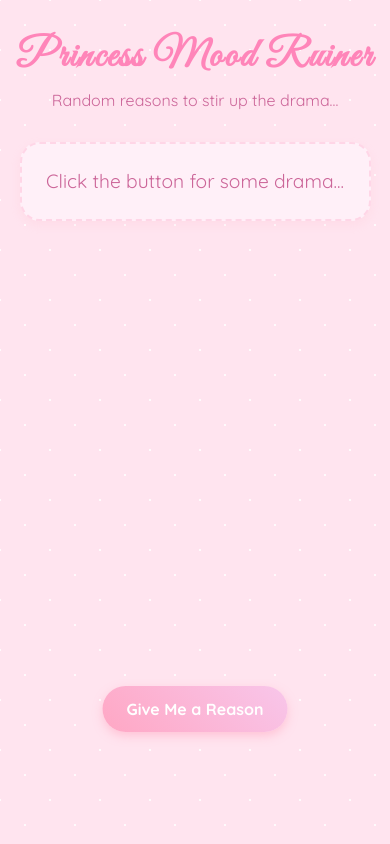
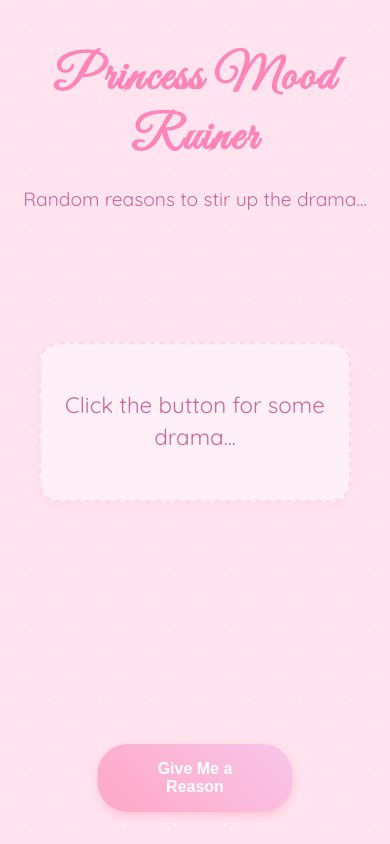
Before and after one commit to cherifknn/Princess-Mood-Ruiner, a plain HTML site: page index.html in a window 390 px wide. Drawn offline with Linux system fonts and the light colour scheme.

Commit message:
Update mood.css

```diff
--- a/mood.css
+++ b/mood.css
@@ -1,36 +1,17 @@
-/* RESET */
-* {
+/* 1) PAGE SETUP: No scrolling, occupies full screen */
+html, body {
     margin: 0;
     padding: 0;
-    box-sizing: border-box;
+    width: 100%;
+    height: 100%;
+    overflow: hidden; /* No scrolling, content is clipped if it exceeds 100vh */
+    font-family: 'Quicksand', sans-serif;
+    background: #ffe4ef; /* Light pink */
+    color: #333;
+    position: relative;
   }
 
-  /* FLEX LAYOUT FOR STICKY FOOTER */
-  body {
-    display: flex;              /* make the body a flex container */
-    flex-direction: column;     /* stack items vertically */
-    min-height: 100vh;          /* ensure body takes full viewport height */
-    font-family: 'Quicksand', sans-serif;
-    background: #ffe4ef;        /* Light pink background */
-    color: #333;
-    position: relative;
-    overflow-x: hidden;
-  }
-
-  /* MAIN CONTENT (flex:1 for sticky footer) */
-  main {
-    flex: 1;
-    display: flex;
-    flex-direction: column;
-    align-items: center;
-    margin: 3rem auto;
-    width: 90%;
-    max-width: 700px;
-    position: relative;
-    z-index: 1;
-  }
-
-  /* SPARKLY BACKGROUND OVERLAY (STATIC) */
+  /* 2) BACKGROUND SPARKLES (FIXED) */
   .sparkle-bg {
     position: fixed;
     top: 0;
@@ -46,82 +27,81 @@
     z-index: 0;
   }
 
-  /* HEADER */
+  /* 3) HEADER NEAR THE TOP */
   header {
+    position: absolute;
+    top: 1rem; /* move further down if needed */
+    width: 100%; /* so text can center horizontally */
     text-align: center;
-    margin-top: 2rem;
     z-index: 1;
-    position: relative;
-    padding: 0 1rem;
   }
 
   header h1 {
     font-family: 'Great Vibes', cursive;
-    font-size: 4rem;
+    font-size: 3rem;
     color: #ff85b9;
     letter-spacing: 2px;
-    word-wrap: break-word;
+    margin-bottom: 0.5rem;
   }
 
   .subtitle {
     font-size: 1.2rem;
     color: #cc6699;
-    margin-top: 0.5rem;
   }
 
-  /* REASON BOX */
+  /* 4) MAIN CONTENT CENTERED */
+  main {
+    position: absolute;
+    top: 50%;
+    left: 50%;
+    transform: translate(-50%, -50%); /* centers main horizontally & vertically */
+    z-index: 1;
+    width: 80%;        /* smaller width than screen */
+    max-width: 600px;  /* limit maximum width */
+    text-align: center;
+  }
+
+  /* 5) REASON BOX (centrally located) */
   #reason-box {
-    width: 100%;
     background: #fff0f8;
     border: 2px dashed #ffd6e7;
     border-radius: 20px;
-    text-align: center;
     box-shadow: 0 4px 10px rgba(255, 192, 203, 0.2);
-    padding: 2rem;
-    margin: 0 auto 2rem; /* space below before the button */
+    padding: 1.5rem;
   }
 
   #reason-text {
-    font-size: 1.5rem;
+    font-size: 1.4rem;
     color: #cc6699;
-    opacity: 1;
     line-height: 1.4;
   }
 
-  /* BUTTON */
+  /* 6) FIXED BUTTON NEAR BOTTOM (NOT AT VERY EDGE) */
   #generate-reason-btn {
+    position: fixed;
+    bottom: 2rem;  /* 2rem from bottom edge */
+    left: 50%;
+    transform: translateX(-50%);
+    z-index: 9999; /* above everything else */
     background: linear-gradient(45deg, #ffa7c4, #f8c6ea);
     color: #fff;
     font-weight: 700;
     padding: 1rem 2rem;
     border: none;
     border-radius: 30px;
+    box-shadow: 0 4px 10px rgba(255, 165, 191, 0.5);
+    font-size: 1rem;
     cursor: pointer;
     transition: transform 0.2s, box-shadow 0.2s;
-    font-family: inherit;
-    box-shadow: 0 4px 10px rgba(255, 165, 191, 0.5);
-    font-size: 1rem;
   }
 
+  /* Keep the button horizontally centered on hover */
   #generate-reason-btn:hover {
-    transform: translateY(-3px);
+    transform: translateX(-50%) translateY(-3px);
     box-shadow: 0 6px 15px rgba(255, 165, 191, 0.7);
   }
 
-  /* FOOTER */
-  footer {
-    text-align: center;
-    padding: 1rem 0;
-    position: relative;
-    z-index: 1;
-  }
-
-  footer p {
-    font-size: 0.9rem;
-    color: #999;
-  }
-
-  /* FADE-IN ANIMATION for the reason text */
+  /* 7) FADE-IN ANIMATION for the reason text */
   .fade-in {
     animation: fadeInUp 0.6s ease forwards;
   }
@@ -137,7 +117,7 @@
     }
   }
 
-  /* SPARKLE CSS (dynamically added by JS) */
+  /* 8) SPARKLE ANIMATION (via JS) */
   .sparkle {
     position: absolute;
     width: 10px;
@@ -163,53 +143,3 @@
       opacity: 0;
     }
   }
-
-  /* RESPONSIVE DESIGN */
-
-  /* TABLETS & BELOW: up to 768px */
-  @media (max-width: 768px) {
-    header h1 {
-      font-size: 3rem;
-    }
-    .subtitle {
-      font-size: 1.1rem;
-    }
-    main {
-      margin: 2rem auto;
-    }
-    #reason-text {
-      font-size: 1.3rem;
-    }
-  }
-
-  /* PHONES: up to 480px */
-  @media (max-width: 480px) {
-    header h1 {
-      font-size: 2.5rem;
-    }
-    .subtitle {
-      font-size: 1rem;
-    }
-    #reason-box {
-      padding: 1.5rem;
-    }
-    #reason-text {
-      font-size: 1.2rem;
-    }
-
-    /* Make the button fixed at the bottom of the screen */
-    #generate-reason-btn {
-      position: fixed;
-      bottom: 7rem;
-      left: 50%;
-      transform: translateX(-50%);
-      z-index: 9999;        /* ensure the button is on top */
-      font-size: 1rem;
-      padding: 0.8rem 1.5rem;
-    }
-
-    /* Add bottom padding so the button doesn’t cover the text box */
-    main {
-      padding-bottom: 5rem;
-    }
-  }
```
